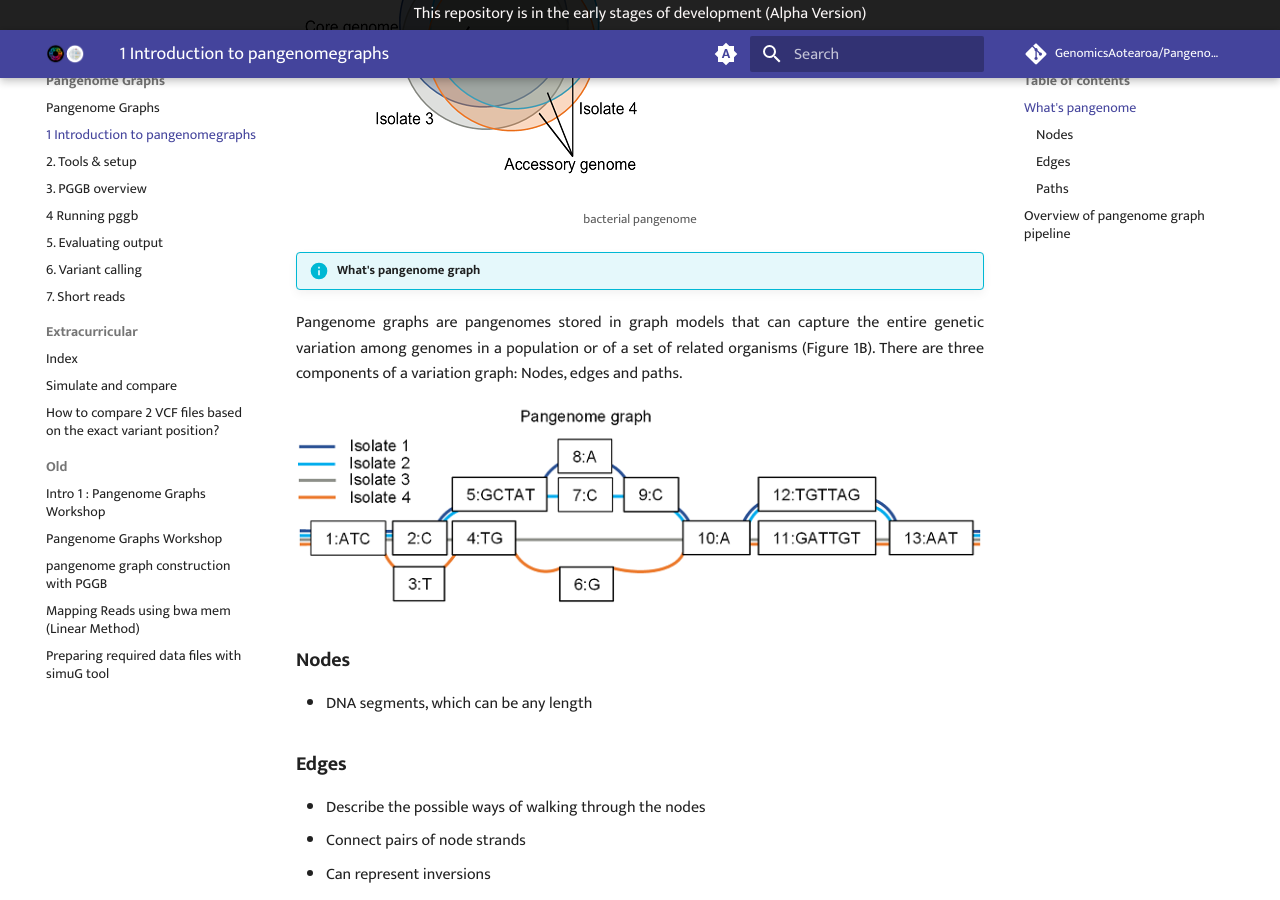
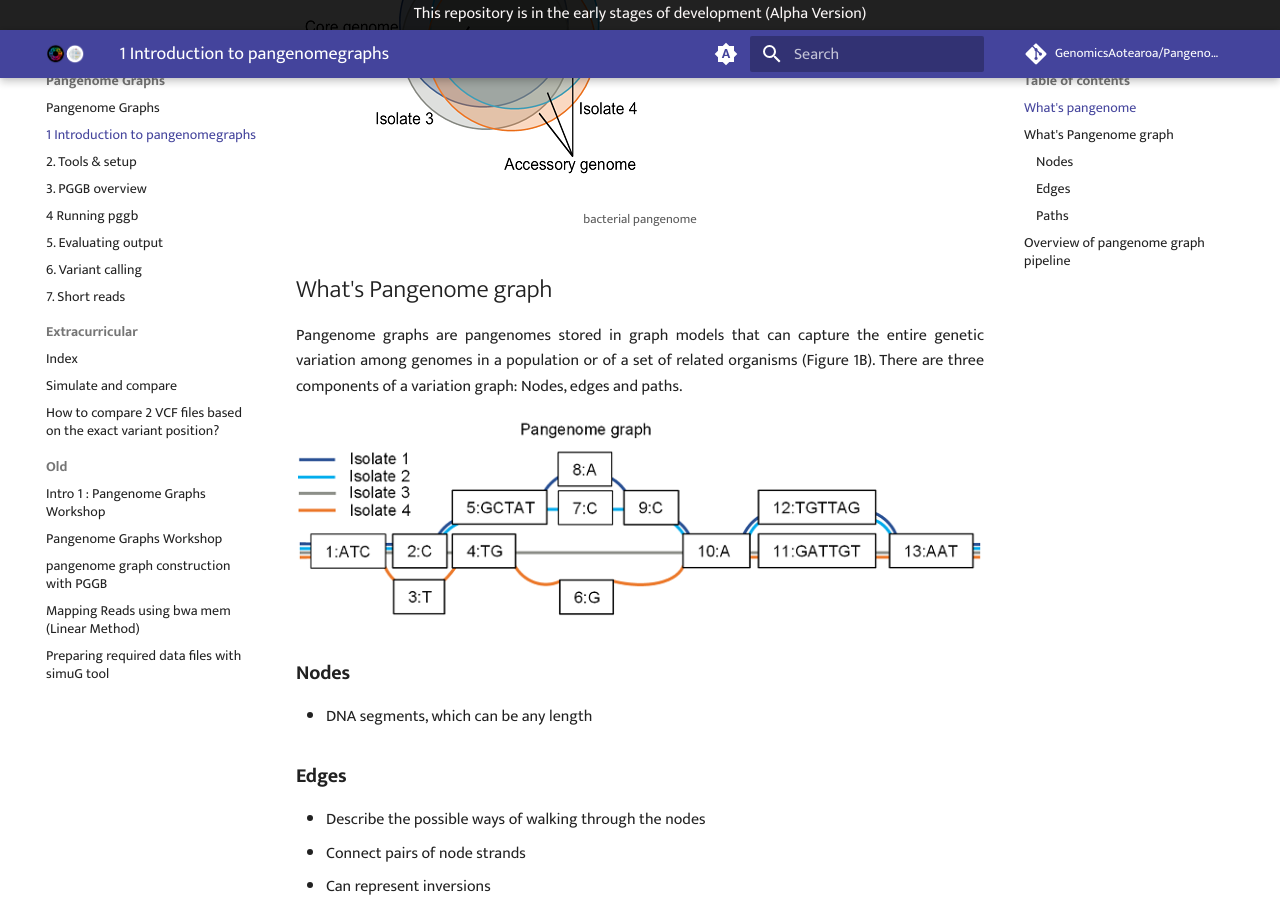
Before and after one commit to GenomicsAotearoa/Pangenome-Graphs-Workshop, an MkDocs documentation site: the page built from docs/1_Introduction_to_pangenomegraphs.md, in a window 1280 px wide and 900 px high, scrolled down 517 px. Built offline with MkDocs 1.6.1 and Material for MkDocs 9.7.7, drawn with Linux system fonts in a browser that asks for light colours; comment, search, counter and statistics services are not loaded; some of the changed lines change nothing that is shown.

Commit message:
Update 1_Introduction_to_pangenomegraphs.md

```diff
--- a/docs/1_Introduction_to_pangenomegraphs.md
+++ b/docs/1_Introduction_to_pangenomegraphs.md
@@ -6,7 +6,7 @@ A pangenome is defined as the comprehensive collection of whole-genome sequences
 ![bacterial-pangenome](theme_figures/bacterial-pangenome-small.png)
 <center><small>bacterial pangenome</small></center>
 
-!!! info "What's pangenome graph"
+## What's Pangenome graph
 <p align="justify">
 Pangenome graphs are pangenomes stored in graph models that can capture the entire genetic variation among genomes in a population or of a set of related organisms (Figure 1B). There are three components of a variation graph: Nodes, edges and paths.
 </p>
```
